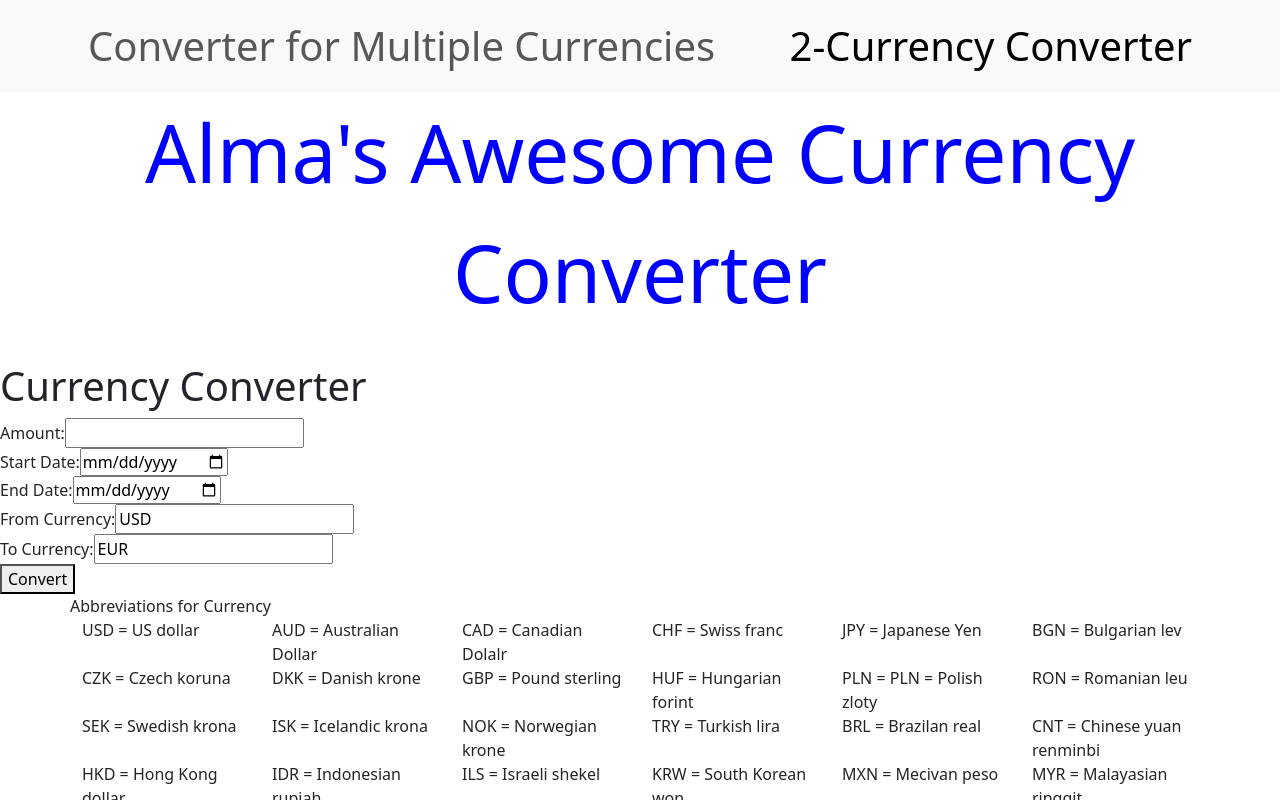
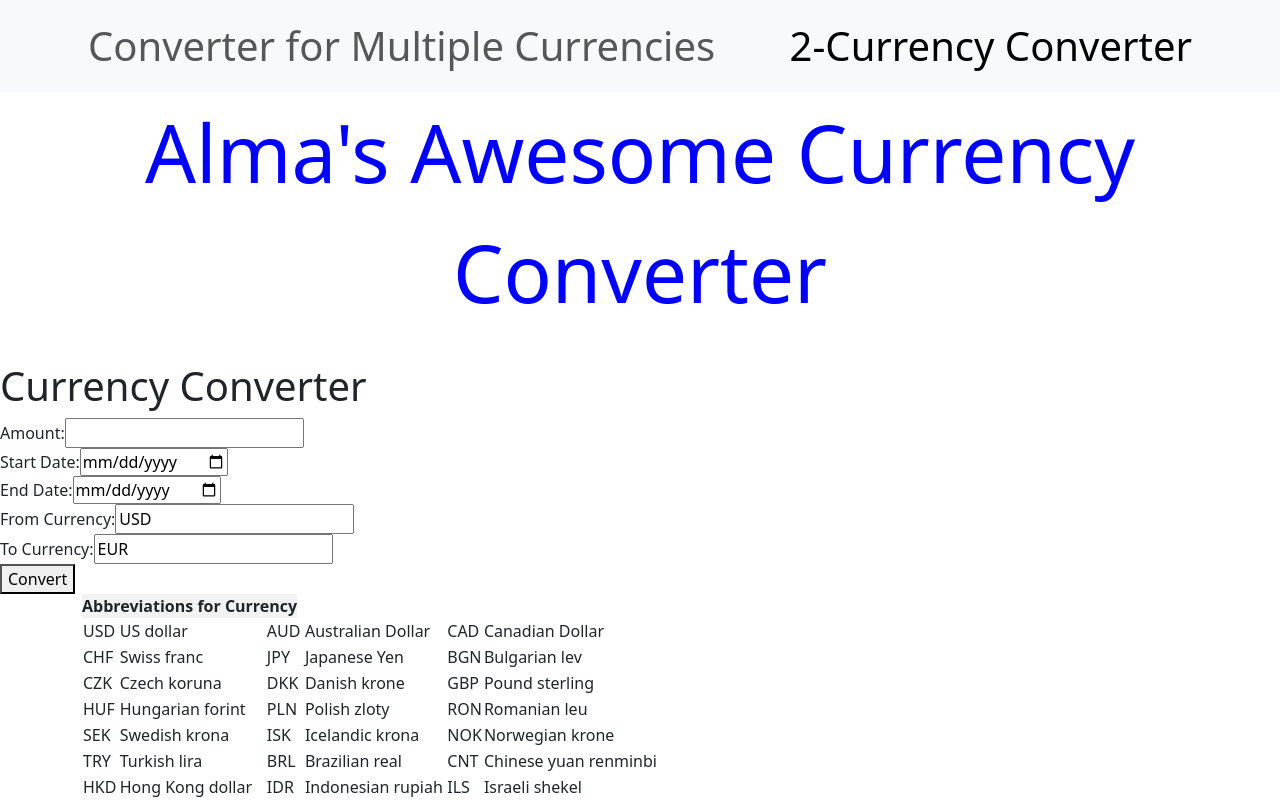
Before and after one commit to alma-hernandez/currency, a React (Create React App) app: page / in a window 1280 px wide. Both pictures are taken after a click on the link "2-Currency Converter". Shown: the top 800 px of the page. Built offline with nearby package versions, Linux system fonts and the light colour scheme; no server answers.

Commit message:
working chart

```diff
--- a/src/Doctitle.js
+++ b/src/Doctitle.js
@@ -2,7 +2,7 @@ import React from 'react';
 
 const Doctitle = () => {
   return (
-    <div class = "Doctitle">
+    <div className= "Doctitle">
       Alma's Awesome Currency Converter
     </div>
   );
--- a/src/TwoCurrency.js
+++ b/src/TwoCurrency.js
@@ -1,52 +1,96 @@
 import React from 'react';
-import convertCurrency from './secondFunction.js';
+import ConvertCurrency from './secondFunction.js';
+import "./TwoCurrency.css";
 
 export const TwoCurrencyConverter = () => {
     return <div>
         <div className="container boxForAbbv">
             <div className="row">Abbreviations for Currency</div>
-            <div className="row">
-                <div className="col">USD = US dollar</div>
-                <div className="col">AUD = Australian Dollar</div>
-                <div className="col">CAD = Canadian Dolalr</div>
-                <div className="col">CHF = Swiss franc</div>
-                <div className="col">JPY = Japanese Yen</div>
-                <div className="col">BGN = Bulgarian lev</div>
-            </div>
-            <div className="row">
-                <div className="col">CZK = Czech koruna</div>
-                <div className="col">DKK = Danish krone</div>
-                <div className="col">GBP = Pound sterling</div>
-                <div className="col">HUF = Hungarian forint</div>
-                <div className="col">PLN = PLN = Polish zloty</div>
-                <div className="col">RON = Romanian leu</div>
-            </div>
-            <div className="row">
-                <div className="col">SEK = Swedish krona</div>
-                <div className="col">ISK = Icelandic krona</div>
-                <div className="col">NOK = Norwegian krone</div>
-                <div className="col">TRY = Turkish lira</div>
-                <div className="col">BRL = Brazilan real</div>
-                <div className="col">CNT = Chinese yuan renminbi</div>
-            </div>
-            <div className="row">
-                <div className="col">HKD = Hong Kong dollar</div>
-                <div className="col">IDR = Indonesian rupiah</div>
-                <div className="col">ILS = Israeli shekel</div>
-                <div className="col">KRW = South Korean won</div>
-                <div className="col">MXN = Mecivan peso</div>
-                <div className="col">MYR = Malayasian ringgit</div>
-            </div>
-            <div className="row">
-                <div className="col">NZD = New Zealand dollar</div>
-                <div className="col">PHP = PHilippine peso</div>
-                <div className="col">SGD = Singapore dollar</div>
-                <div className="col">THB - Thai baht</div>
-                <div className="col">ZAR = South African rand</div>
-                <div className="col"></div>
-            </div>
+            <table>
+                <tbody>
+                    <tr>
+                        <td>USD</td>
+                        <td>US dollar</td>
+                        <td>AUD</td>
+                        <td>Australian Dollar</td>
+                        <td>CAD</td>
+                        <td>Canadian Dollar</td>
+                    </tr>
+                    <tr>
+                        <td>CHF</td>
+                        <td>Swiss franc</td>
+                        <td>JPY</td>
+                        <td>Japanese Yen</td>
+                        <td>BGN</td>
+                        <td>Bulgarian lev</td>
+                    </tr>
+                    <tr>
+                        <td>CZK</td>
+                        <td>Czech koruna</td>
+                        <td>DKK</td>
+                        <td>Danish krone</td>
+                        <td>GBP</td>
+                        <td>Pound sterling</td>
+                    </tr>
+                    <tr>
+                        <td>HUF</td>
+                        <td>Hungarian forint</td>
+                        <td>PLN</td>
+                        <td>Polish zloty</td>
+                        <td>RON</td>
+                        <td>Romanian leu</td>
+                    </tr>
+                    <tr>
+                        <td>SEK</td>
+                        <td>Swedish krona</td>
+                        <td>ISK</td>
+                        <td>Icelandic krona</td>
+                        <td>NOK</td>
+                        <td>Norwegian krone</td>
+                    </tr>
+                    <tr>
+                        <td>TRY</td>
+                        <td>Turkish lira</td>
+                        <td>BRL</td>
+                        <td>Brazilian real</td>
+                        <td>CNT</td>
+                        <td>Chinese yuan renminbi</td>
+                    </tr>
+                    <tr>
+                        <td>HKD</td>
+                        <td>Hong Kong dollar</td>
+                        <td>IDR</td>
+                        <td>Indonesian rupiah</td>
+                        <td>ILS</td>
+                        <td>Israeli shekel</td>
+                    </tr>
+                    <tr>
+                        <td>KRW</td>
+                        <td>South Korean won</td>
+                        <td>MXN</td>
+                        <td>Mexican peso</td>
+                        <td>MYR</td>
+                        <td>Malaysian ringgit</td>
+                    </tr>
+                    <tr>
+                        <td>NZD</td>
+                        <td>New Zealand dollar</td>
+                        <td>PHP</td>
+                        <td>Philippine peso</td>
+                        <td>SGD</td>
+                        <td>Singapore dollar</td>
+                    </tr>
+                    <tr>
+                        <td>THB</td>
+                        <td>Thai baht</td>
+                        <td>ZAR</td>
+                        <td>South African rand</td>
+                        <td></td>
+                        <td></td>
+                    </tr>
+                </tbody>
+            </table>
         </div>
-
-    { convertCurrency() }
+        <ConvertCurrency/>
     </div >
 }
--- a/src/secondFunction.js
+++ b/src/secondFunction.js
@@ -1,14 +1,19 @@
-import React, { useState } from 'react';
+import React, { useState, useRef } from 'react';
 import axios from 'axios';
 import { Line } from 'react-chartjs-2';
+import { Chart as ChartJS, LineController, LineElement, PointElement, LinearScale, Title } from 'chart.js';
+import 'chart.js/auto'; // ADD THIS
+ChartJS.register(LineController, LineElement, PointElement, LinearScale, Title);
+
 
 
 function ConverterTwo() {
   const [amount, setAmount] = useState('');
+  const ref = useRef();
   const [fromCurrency, setFromCurrency] = useState('USD');
   const [toCurrency, setToCurrency] = useState('EUR');
-  const [result, setResult] = useState(null);
-  const [chartData, setChartData] = useState(null);
+  const [result, setResult] = useState(undefined);
+  const [chartData, setChartData] = useState(undefined);
   const [startDate, setStartDate] = useState('');
   const [endDate, setEndDate] = useState('');
 
@@ -23,13 +28,13 @@ function ConverterTwo() {
       );
 
       const historicalRates = response.data.rates;
-
+      const values = Object.values(historicalRates).map(r => r[toCurrency]);
       setChartData({
         labels: Object.keys(historicalRates),
         datasets: [
           {
             label: `${fromCurrency} to ${toCurrency}`,
-            data: Object.values(historicalRates),
+            data: values,
             fill: false,
             borderColor: 'rgb(75, 192, 192)',
             tension: 0.1,
@@ -41,6 +46,17 @@ function ConverterTwo() {
     }
   };
 
+  const component = chartData !== undefined
+    ? <Line ref={ref} data={chartData} />
+    : <React.Fragment/>;
+
+  const resultComponent = result !== undefined
+    ? (
+      <p>
+        {amount} {fromCurrency} is equal to {result} {toCurrency}
+      </p>
+    )
+    : <React.Fragment/>;
 
   return (
     <div>
@@ -88,17 +104,8 @@ function ConverterTwo() {
         </div>
         <button type="submit">Convert</button>
       </form>
-      {result && (
-        <p>
-          {amount} {fromCurrency} is equal to {result} {toCurrency}
-        </p>
-      )}
-      {chartData && (
-        <div>
-          <h2>Exchange Rate Chart</h2>
-          <Line data={chartData} />
-        </div>
-      )}
+      {resultComponent}
+      {component}
     </div>
   );
 }
```
